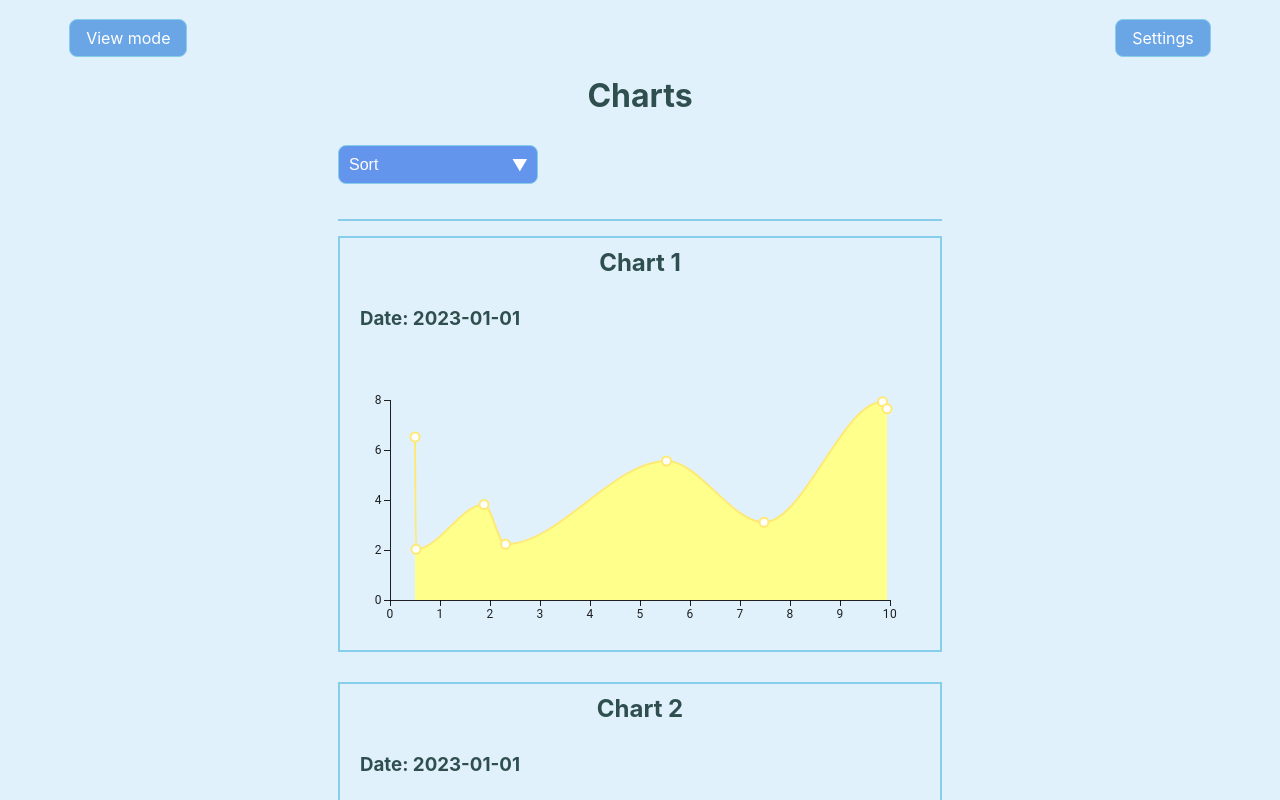
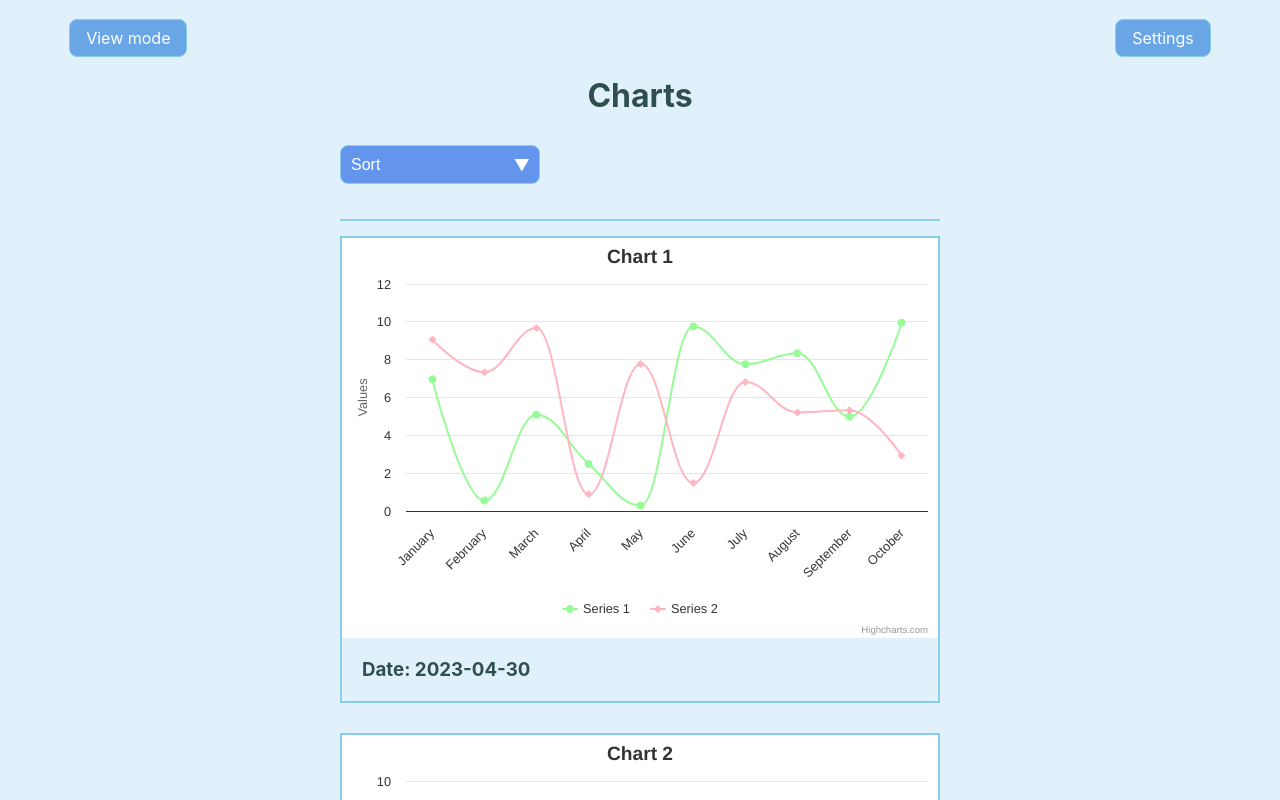
Before and after one commit to Bonbonsurce/natlex, a React (Create React App) app: page /view-mode in a window 1280 px wide. Shown: the top 800 px of the page. Built offline with nearby package versions, Linux system fonts and the light colour scheme.

Commit message:
rewrite generation data for highcharts

```diff
--- a/package.json
+++ b/package.json
@@ -11,6 +11,8 @@
     "@testing-library/jest-dom": "^5.17.0",
     "@testing-library/react": "^13.4.0",
     "@testing-library/user-event": "^13.5.0",
+    "highcharts": "^11.4.1",
+    "highcharts-react-official": "^3.2.1",
     "react": "^18.3.1",
     "react-chartjs-2": "^5.2.0",
     "react-dom": "^18.3.1",
@@ -43,5 +45,8 @@
       "last 1 firefox version",
       "last 1 safari version"
     ]
+  },
+  "devDependencies": {
+    "@babel/plugin-proposal-private-property-in-object": "^7.21.11"
   }
 }
--- a/src/API/ChartsService.js
+++ b/src/API/ChartsService.js
@@ -10,6 +10,8 @@ export default class ChartsService {
         ];
 
         const chartsTitles = ['Chart 1', 'Chart 2', 'Chart 3'];
+        const chartTypes = ['line','column', 'bar', 'area', 'pie','spline'];
+        const yTitles = ['Values', 'Params'];
 
         for (let i = 0; i < numCharts; i++) {
             const xAxisLength = Math.floor(Math.random() * 6) + 5;
@@ -19,22 +21,30 @@ export default class ChartsService {
 
             const chartDate = datesWithTime[Math.floor(Math.random() * datesWithTime.length)];
             const series = [];
-            const numLines = Math.floor(Math.random() * 3) + 1;
+            let numLines = Math.floor(Math.random() * 3) + 1;
             const colors = ['#FFB6C1', '#87CEFA', '#ffe975', '#98FB98', '#FFA07A'];
+            let chartTitle = chartsTitles[Math.floor(Math.random() * chartsTitles.length)];
+            let chartType = chartTypes[Math.floor(Math.random() * chartTypes.length)];
+            let yTitle = yTitles[Math.floor(Math.random() * yTitles.length)];
+
+            let strDate = chartDate.toISOString();
+            let id = i + 1;
+            let countData = Math.floor(Math.random() * 8) + 3;
+            if (chartType === 'pie') {numLines = 1;}
 
             for (let j = 0; j < numLines; j++) {
                 const lineData = [];
-                for (let k = 0; k < xAxisLength; k++) {
-                    lineData.push((Math.random() * 10).toFixed(2));
+
+                for (let k = 0; k < countData; k++) {
+                    lineData.push(parseFloat((Math.random() * 10).toFixed(2)));
                 }
                 const randomIndex = Math.floor(Math.random() * colors.length);
-                series.push({ data: lineData, color: colors[randomIndex], area: true });
+                const seriesName = `Series ${j + 1}`;
+                series.push({ name: seriesName, data: lineData, color: colors[randomIndex]});
             }
 
-            let chartTitle = chartsTitles[Math.floor(Math.random() * chartsTitles.length)];
-            let strDate = chartDate.toISOString();
-            let id = i + 1;
-            charts.push({id, xAxis, series, strDate, chartTitle});
+
+            charts.push({id, xAxis, series, strDate, chartTitle, chartType, yTitle});
         }
         return charts;
     }
--- a/src/components/UI/ChartItem.jsx
+++ b/src/components/UI/ChartItem.jsx
@@ -6,6 +6,8 @@ import MySelect from "./select/MySelect";
 import MyButton from "./button/MyButton";
 import MyModal from "./MyModal/MyModal";
 import ChartForm from "../ChartForm";
+import Highcharts from 'highcharts';
+import HighchartsReact from 'highcharts-react-official';
 
 const ChartItem = (props) => {
     const {isSettings, setIsSettings, setIsLoading} = useContext(SettingsContext);
@@ -33,30 +35,77 @@ const ChartItem = (props) => {
         hideModals();
     };
 
+    const months = [
+        'January', 'February', 'March', 'April', 'May', 'June',
+        'July', 'August', 'September', 'October', 'November', 'December'
+    ];
+
+    console.log(props.chart.series)
+    const options = {
+        chart: {type: props.chart.chartType},
+        title: {text: props.chart.chartTitle},
+        yAsix: {title: {text: props.chart.yTitle}},
+        series: props.chart.series,
+        xAxis: {categories: months}
+    }
+    // chart: {
+    //     type: 'spline'
+    // },
+    // title: {
+    //     text: 'My chart'
+    // },
+    // xAxis: {
+    //     categories: ['Jan', 'Feb', 'Mar', 'Apr', 'May', 'Jun'] // Значения для оси X
+    // },
+    // yAxis: {
+    //     title: {
+    //         text: 'Values'
+    //     }
+    // },
+    // series: [
+    //     {
+    //         name: 'Series 1', // Название серии данных
+    //         color: 'blue', // Цвет линии
+    //         data: [1, 2, 1, 4, 3, 6] // Данные для серии
+    //     }
+    // ]
+    const chartTypes = ['line','column', 'bar', 'area', 'pie','spline'];
+
     return (
         <div className="chart-content">
-            <h2 style={{padding:10, textAlign:'center'}}>{props.chart.chartTitle}</h2>
-            <h3 style={{padding:20}}> Date: {strDate}</h3>
-            <LineChart
-                xAxis={props.chart.xAxis}
-                series={props.chart.series}
-                width={600}
-                height={300}
-            />
+            {/*<h2 style={{padding:10, textAlign:'center'}}>{props.chart.chartTitle}</h2>*/}
+
+            {/*<LineChart*/}
+            {/*    xAxis={props.chart.xAxis}*/}
+            {/*    series={props.chart.series}*/}
+            {/*    width={600}*/}
+            {/*    height={300}*/}
+            {/*/>*/}
+
+            <HighchartsReact highcharts={Highcharts} options={options}/>
+            <h3 style={{padding: 20}}> Date: {strDate}</h3>
+
             {isSettings &&
                 <div className="navbar">
                     <div>
                         <MyButton onClick={showEditModal}>Edit</MyButton>
                         <MyModal visible={editModalVisible} setVisible={setEditModalVisible}>
-                            <ChartForm edit={props.edit} chartsCount={charts.length} editChart={props.chart} hideModal={hideModals}/>
+                            <ChartForm edit={props.edit} chartsCount={charts.length} editChart={props.chart}
+                                       hideModal={hideModals}/>
                         </MyModal>
                     </div>
 
                     <div>
                         <MyButton onClick={showDeleteModal}>Delete</MyButton>
                         <MyModal visible={deleteModalVisible} setVisible={setDeleteModalVisible}>
-                            <div style={{display:'flex', flexDirection:'column', justifyContent:'center', alignItems:'center', padding:10}}>
-                                <h5 style={{marginBottom:25}}>Are you sure that you want to delete this chart?</h5>
+                            <div style={{
+                                display: 'flex',
+                                flexDirection: 'column',
+                                justifyContent: 'center',
+                                alignItems: 'center',
+                                padding: 10
+                            }}>
+                                <h5 style={{marginBottom: 25}}>Are you sure that you want to delete this chart?</h5>
                                 <MyButton onClick={deleteChart}>Delete</MyButton>
                             </div>
                         </MyModal>
--- a/src/styles/App.css
+++ b/src/styles/App.css
@@ -30,6 +30,7 @@
     border: 2px solid #87CEEB;
     margin-bottom: 30px;
     z-index: 1;
+    width: 600px;
 }
 
 .navbar {
```
Also changed, not shown: 1 other file (tests, documents, lock files or other folders).
